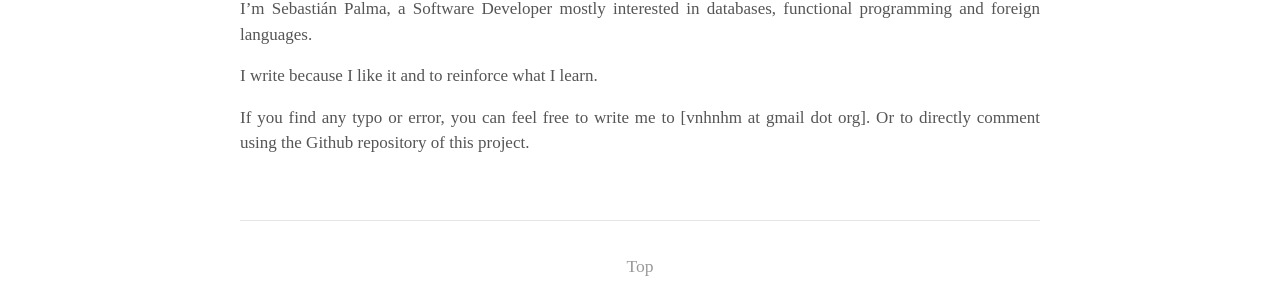
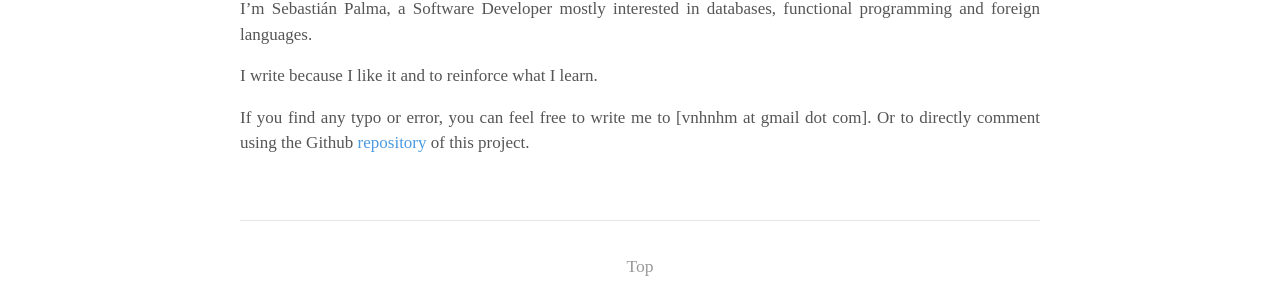
Before and after one commit to sebastian-palma/sebastian-palma.github.io, a Jekyll site: the page built from _pages/about.md, in a window 1280 px wide. Shown: the part 296-597 px from the top of the page. Built offline with Jekyll 4.4.1, drawn with Linux system fonts in a browser that asks for light colours.

Commit message:
Update About.

```diff
--- a/_pages/about.md
+++ b/_pages/about.md
@@ -9,4 +9,4 @@ I'm Sebastián Palma, a Software Developer mostly interested in databases, funct
 
 I write because I like it and to reinforce what I learn.
 
-If you find any typo or error, you can feel free to write me to [vnhnhm at gmail dot org]. Or to directly comment using the Github repository of this project.
+If you find any typo or error, you can feel free to write me to [vnhnhm at gmail dot com]. Or to directly comment using the Github [repository](https://github.com/vnhnhm/vnhnhm.github.io) of this project.
```
Also changed, not shown: 4 other files.
